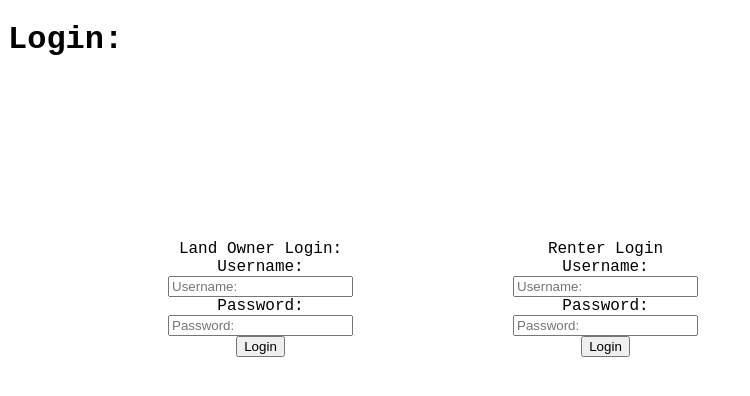
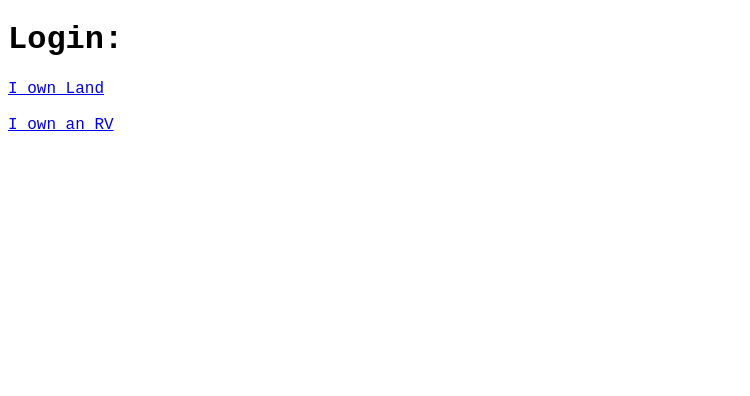
Before and after one commit to eoinlynchcodes/BuildWeekThree, a React (Create React App) app in the folder rvairbnb/: page /login in a window 1280 px wide. Shown: the top 396 px of the page, without its empty margins (0-750 px from the left). Built offline with nearby package versions, Linux system fonts and the light colour scheme.

Commit message:
Setting state with form.

```diff
--- /dev/null
+++ b/rvairbnb/src/components/LandOwnerLogin.js
@@ -0,0 +1,16 @@
+import React from "react";
+
+export default function LandOwnerLogin() {
+  return (
+    <div className="formsSideBySide">
+      <form>
+        Land Owner Login:
+        <label>Username:</label>
+        <input placeholder="Username:" name="ownerUsername" type="text" />
+        <label>Password:</label>
+        <input placeholder="Password:" name="ownerPassword" type="text" />
+        <button type="submit">Login</button>
+      </form>
+    </div>
+  );
+}
--- a/rvairbnb/src/components/Login.js
+++ b/rvairbnb/src/components/Login.js
@@ -1,30 +1,22 @@
-import React from 'react';
-import '../index.css';
+import React from "react";
+import "../index.css";
+import { Route, Link } from "react-router-dom";
+import RenterLogin from './RenterLogin';
+import LandOwnerLogin from './LandOwnerLogin';
 
-export default function Login(){
-    return (
-        <div>
-        <h1>Login:</h1>
-        <div className="formsSideBySide">
-          <form>
-            Land Owner Login:
-            <label>Username:</label>
-            <input placeholder="Username:" name="ownerUsername" type="text" />
-            <label>Password:</label>
-            <input placeholder="Password:" name="ownerPassword" type="text" />
-            <button type="submit">Login</button>
-          </form>
+export default function Login() {
+  return (
+    <div>
+      <h1>Login:</h1>
+      <div>
+        <Route path="/landOwnerLogin" component={LandOwnerLogin} />
+        <Route path="/renterLogin" component={RenterLogin} />
 
-          <form>
-              Renter Login
-            <label>Username:</label>
-            <input placeholder="Username:" name="renterUsername" type="text" />
-
-            <label>Password:</label>
-            <input placeholder="Password:" name="renterPassword" type="text" />
-            <button type="submit">Login</button>
-          </form>
-        </div>
+        <Link to="/landOwnerLogin">I own Land</Link>
+        <br></br>
+        <br></br>
+        <Link to="/renterLogin">I own an RV</Link>
       </div>
-    );
+    </div>
+  );
 }
--- a/rvairbnb/src/components/Register.js
+++ b/rvairbnb/src/components/Register.js
@@ -2,7 +2,7 @@ import React from "react";
 import "../index.css";
 import { Link, Route } from "react-router-dom";
 import LandOwnerRegister from "./LandOwnerRegister";
-import RenterRegister from "./RenterRegister";
+import { RenterRegister } from "./RenterRegister";
 
 export default function Register() {
   return (
@@ -14,7 +14,7 @@ export default function Register() {
       <Link to="/landOwnerRegister">I own Land</Link>
       <br></br>
       <br></br>
-      <Link to="/renterRegister">I want to rent a space for my RV</Link>
+      <Link to="/renterRegister">I own an RV</Link>
     </div>
   );
 }
--- /dev/null
+++ b/rvairbnb/src/components/RenterLogin.js
@@ -0,0 +1,26 @@
+import React from "react";
+
+
+export default function RenterLogin() {
+  return (
+    <div className="formsSideBySide">
+      <form>
+        Land Owner Login:
+        <label>Username:</label>
+        <input placeholder="Username:" name="ownerUsername" type="text" />
+        <label>Password:</label>
+        <input placeholder="Password:" name="ownerPassword" type="text" />
+        <button type="submit">Login</button>
+      </form>
+
+      <form>
+        Renter Login
+        <label>Username:</label>
+        <input placeholder="Username:" name="renterUsername" type="text" />
+        <label>Password:</label>
+        <input placeholder="Password:" name="renterPassword" type="text" />
+        <button type="submit">Login</button>
+      </form>
+    </div>
+  );
+}
--- a/rvairbnb/src/components/RenterRegister.js
+++ b/rvairbnb/src/components/RenterRegister.js
@@ -1,24 +1,45 @@
-import React from 'react';
+import React, { useState } from "react";
 
-export default function RenterRegister(){
+export const RenterRegister = () => {
 
-    return(
+const [ renterRegister, setRenterRegister ] = useState({
+    ownerUsername: '',
+    ownerPassword: '',
+ })
+
+ const onChange = event => {
+     setRenterRegister({
+         ...renterRegister,
+         [event.target.name]: event.target.value
+     });
+ };
+
+ const handleSubmit = event => {
+     event.preventDefault();
+ }
+
+
+  return (
     <div>
-        <form>
+      <form onSubmit={event => handleSubmit(event)}>
         Renter Register:
         <label>Username:</label>
         <input
         placeholder="Username:"
         name="ownerUsername"
-          type="text"/>
+        type="text"
+        onChange={event => onChange(event)}
+        />
 
         <label>Password:</label>
         <input
         placeholder="Password:"
         name="ownerPassword"
-          type="text"/>
+        type="text"
+        onChange={event => onChange(event)}
+        />
         <button type="submit">Register</button>
       </form>
     </div>
-    )
-}
+  );
+};
```
Lines whose indentation alone changed are shown as unchanged.
